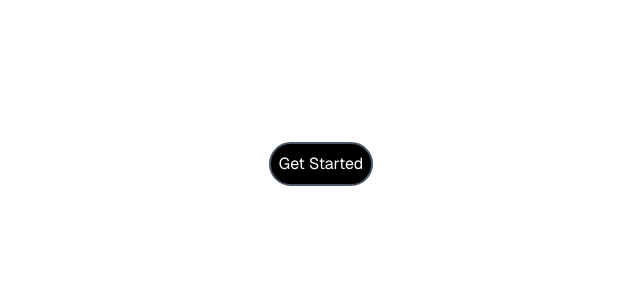
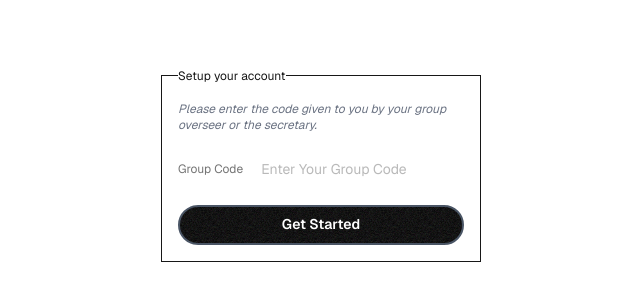
Before and after one commit to freefony/group_reporting, a Next.js app: page / in a window 1280 px wide. Shown: the part 236-536 px from the top of the page, without its empty margins (319-959 px from the left). Built offline with nearby package versions, Linux system fonts and the light colour scheme.

Commit message:
feat: add group code input form and DaisyUI theme configuration

```diff
--- a/app/globals.css
+++ b/app/globals.css
@@ -1,4 +1,14 @@
 @import 'tailwindcss';
+@plugin 'daisyui' {
+  themes:
+    light --default,
+    dark --prefersdark;
+  root: ':root';
+  include:;
+  exclude:;
+  prefix:;
+  logs: true;
+}
 
 :root {
   --background: #ffffff;
--- a/app/page.tsx
+++ b/app/page.tsx
@@ -5,9 +5,19 @@ export default function Home() {
     <div className="grid grid-rows-[20px_1fr_20px] items-center justify-items-center min-h-screen p-8 pb-20 gap-16 sm:p-20 font-[family-name:var(--font-geist-sans)]">
       <main className="flex flex-col gap-[32px] row-start-2 items-center sm:items-start">
         <div className="flex gap-4 items-center flex-col sm:flex-row">
-          <button className="btn bg-black border-gray-600 border-2 text-white p-2 rounded-full">
-            Get Started
-          </button>
+          <fieldset className="fieldset bg-base-200 border-base-300 rounded-box w-xs border p-4 flex flex-col gap-4">
+            <legend className="legend">Setup your account</legend>
+            <span className="text-xs italic text-gray-500">
+              Please enter the code given to you by your group overseer or the secretary.
+            </span>
+            <label htmlFor="group-code" className="label">
+              <span className="label-text">Group Code</span>
+              <input type="text" className="input" placeholder="Enter Your Group Code" />
+            </label>
+            <button className="btn bg-black border-gray-600 border-2 text-white p-2 px-4 rounded-full">
+              Get Started
+            </button>
+          </fieldset>
         </div>
       </main>
       <footer className="row-start-3 flex gap-[24px] flex-wrap items-center justify-center"></footer>
```
